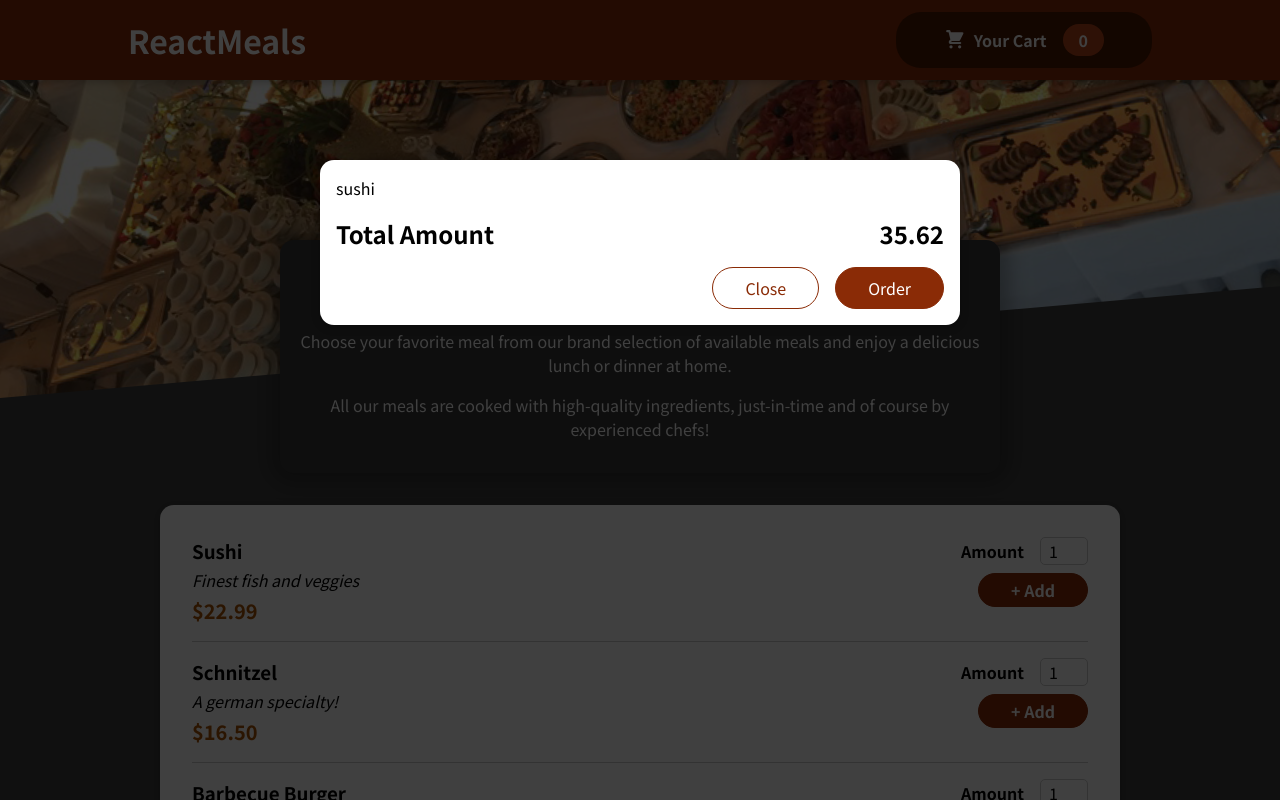
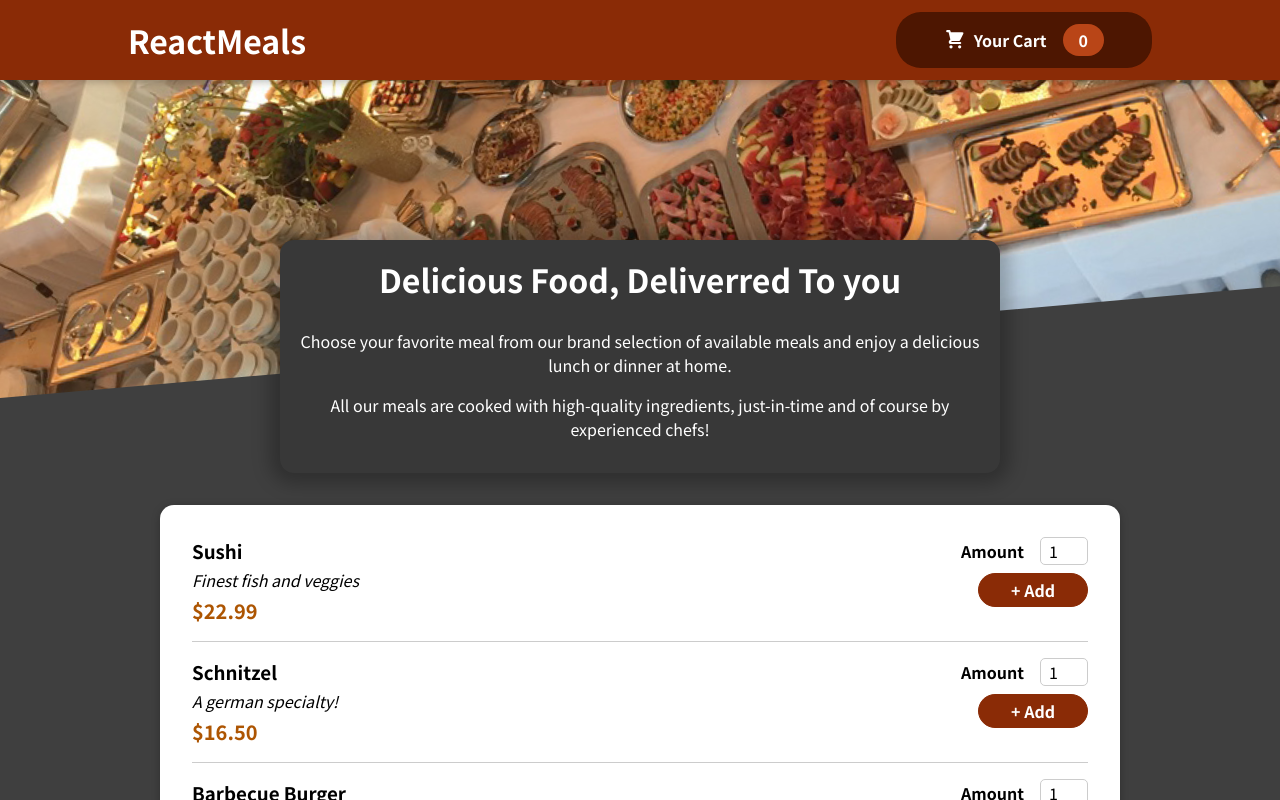
Before and after one commit to kesavaprasad08/Restaurant-App, a React (Create React App) app: page / in a window 1280 px wide. Shown: the top 800 px of the page. Built offline with nearby package versions, Linux system fonts and the light colour scheme.

Commit message:
Cart-functionality

```diff
--- a/src/App.js
+++ b/src/App.js
@@ -1,13 +1,23 @@
-import { Fragment } from "react";
+import { Fragment, useState } from "react";
 import Header from "./Components/Layout/Header";
 import Meals from "./Components/Meals/Meals";
 import Cart from "./Components/Cart/Cart";
 
 function App() {
+const [cartShown, setCartIsShown] = useState(false);
+
+const ShowCartHandler = () => {
+  setCartIsShown(true);
+};
+
+const HideCartHandler = () => {
+  setCartIsShown(false);
+};
+
   return (
     <Fragment>
-      <Cart />
-      <Header />
+      {cartShown && <Cart onClose={HideCartHandler}/>}
+      <Header onShowCart ={ShowCartHandler} />
       <main>
         <Meals />
       </main>
--- a/src/Components/Cart/Cart.js
+++ b/src/Components/Cart/Cart.js
@@ -7,14 +7,14 @@
 ].map((item) => <li>{item.name}</li>)}</ul>;
 
   return (
-    <Modal>
+    <Modal onClose={props.onClose}>
       {cartItems}
       <div className={classes.total}>
         <span>Total Amount</span>
         <span>35.62</span>
       </div>
       <div className={classes.actions}>
-        <button className={classes["button--alt"]}>Close</button>
+        <button className={classes["button--alt"]} onClick={props.onClose}>Close</button>
         <button className={classes.button}>Order</button>
       </div>
     </Modal>
--- a/src/Components/Layout/Header.js
+++ b/src/Components/Layout/Header.js
@@ -8,7 +8,7 @@
   return <Fragment>
     <header className={classes.header}>
         <h1>ReactMeals</h1>
-        <HeaderCartButton />
+        <HeaderCartButton onClick ={props.onShowCart} />
     </header>
     <div className={classes['main-image']}>
         <img src = {mealsImage} alt ='A Table Full Of Delicious Food' />
--- a/src/Components/Layout/HeaderCartButton.js
+++ b/src/Components/Layout/HeaderCartButton.js
@@ -2,7 +2,7 @@
 import classes from './HeaderCartButton.module.css';
 
 const HeaderCartButton = props => {
-    return <button className={classes.button}>
+    return <button className={classes.button} onClick={props.onClick}>
         <span className={classes.icon}>
             <CartIcon />
         </span>
--- a/src/Components/Ui/Modal.js
+++ b/src/Components/Ui/Modal.js
@@ -4,7 +4,7 @@
 import classes from "./Modal.module.css";
 
 const Backdrop = (props) => {
-  return <div className={classes.backdrop} />;
+  return <div className={classes.backdrop} onClick={props.onClose} />;
 };
 
 const ModalOverlay = (props) => {
@@ -19,7 +19,7 @@
 const Modal = (props) => {
   return (
     <Fragment>
-      {ReactDOM.createPortal(<Backdrop />, portalElement)}
+      {ReactDOM.createPortal(<Backdrop onClose={props.onClose}/>, portalElement)}
       {ReactDOM.createPortal(
         <ModalOverlay>{props.children}</ModalOverlay>,
         portalElement
```
